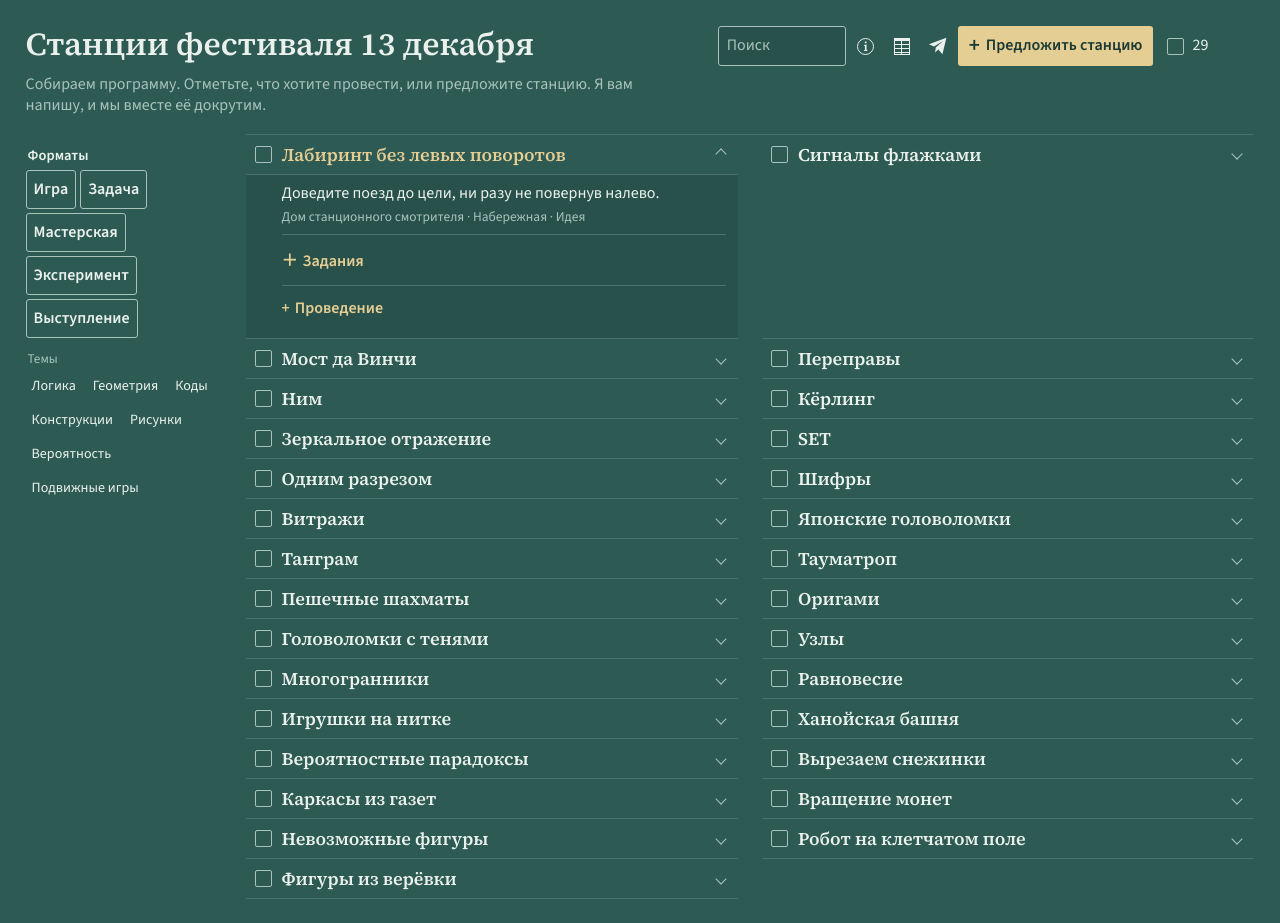
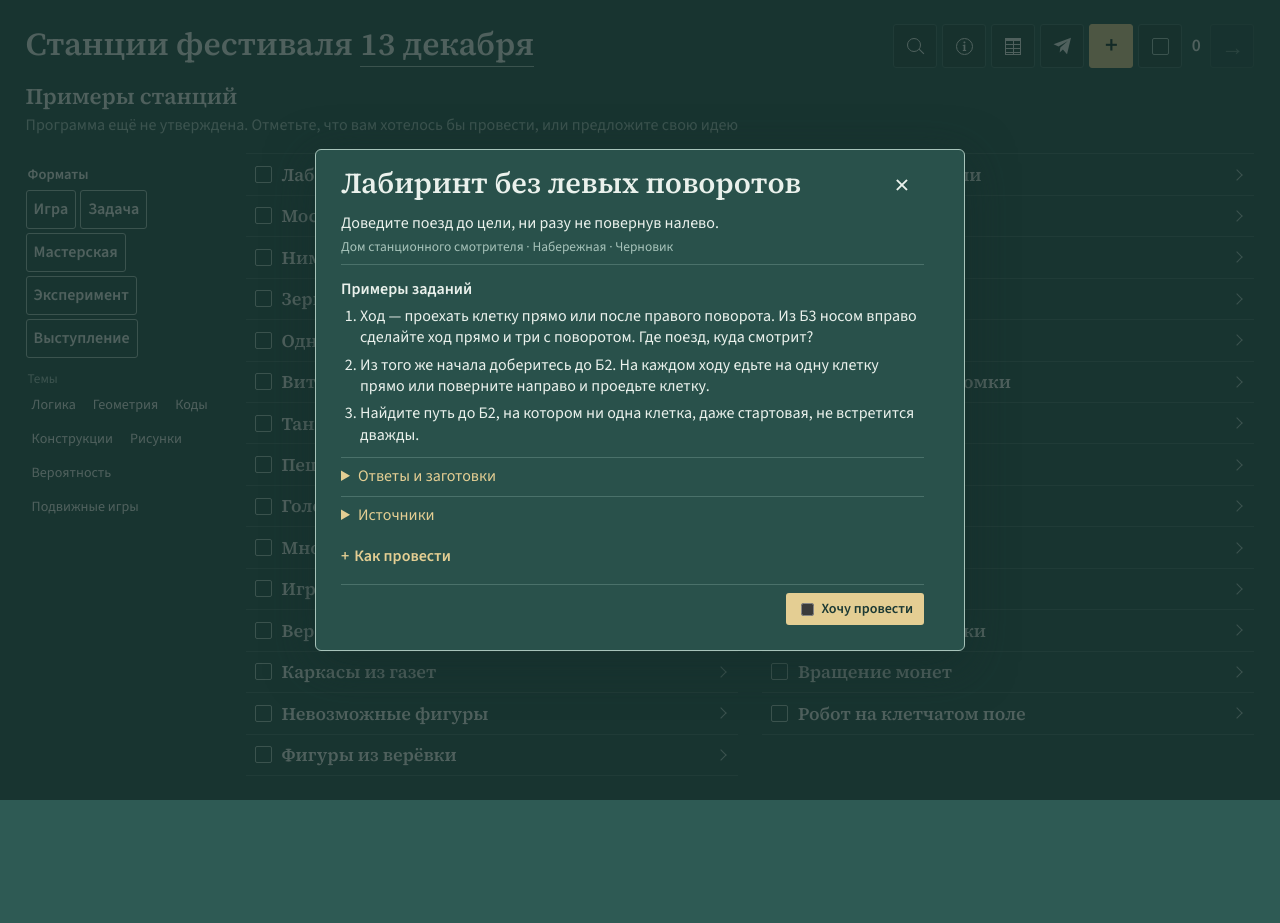
Before and after one commit to d1-d57/kvest-57-2026, a plain HTML site: page birchbay/komanda/index.html in a window 1280 px wide. Both pictures are taken after a click on the button "Лабиринт без левых поворотов". After the commit the page ends 800 px from the top, so only its background shows below. Drawn offline with Linux system fonts and the light colour scheme; no server answers.

Commit message:
Упростить шапку каталога и открыть станции в отдельных окнах

```diff
--- a/birchbay/komanda/forms.js
+++ b/birchbay/komanda/forms.js
@@ -24,7 +24,6 @@ const previewKey = "festival-stations-submissions-v1";
 let stations = globalThis.stationSeed ?? [];
 
 const selected = new Set();
-const expanded = new Set();
 const filters = new Set();
 const topicFilters = new Set();
 const catalog = element("#catalog");
@@ -33,6 +32,9 @@ const proposalOpen = element("#proposal-open");
 const selectAll = element("#select-all");
 const query = element("#query");
 const cards = element("#cards");
+const stationDialog = element("#station-dialog");
+const stationDialogPick = element("#station-dialog-pick");
+let activeStationId = "";
 let fullCatalog = true;
 const ideaForm = element("#submission-form");
 const ideaStatus = element("#idea-status");
@@ -69,8 +71,12 @@ function stationTitle(station) {
 
 function updateSelection() {
   selectionSubmit.disabled = selected.size === 0;
+  element("#selection-count").value = String(selected.size);
   selectAll.checked = stations.length > 0 && selected.size === stations.length;
   selectAll.indeterminate = selected.size > 0 && selected.size < stations.length;
+  const allAction = selectAll.checked ? "Снять все отметки" : "Выбрать все станции";
+  selectAll.setAttribute("aria-label", allAction);
+  element("#master-pick").title = allAction;
   const marked = stations.filter(station => selected.has(station.id));
   const list = element("#application-selection");
   list.hidden = marked.length === 0;
@@ -83,7 +89,7 @@ selectAll.addEventListener("change", () => {
   render();
 });
 
-const stateLabels = { open: "Идея", interested: "Есть отклики", confirmed: "Ведущий подтверждён" };
+const stateLabels = { open: "Черновик", interested: "Есть отклики", confirmed: "Ведущий подтверждён" };
 
 function stationState(station) {
   return station.stage || (station.confirmed ? "confirmed" : station.people ? "interested" : "open");
@@ -106,13 +112,13 @@ function stationDetails(station) {
 
   const tasks = (station.tasks || "").split("\n").map(line => line.trim()).filter(Boolean);
   if (tasks.length) {
-    const handout = node("details", "", "station-handout");
+    const handout = node("section", "", "station-handout");
     const list = node("ol");
     for (const task of tasks) list.append(node("li", task));
-    handout.append(node("summary", "Задания"), list);
+    handout.append(node("h3", "Примеры заданий"), list);
     if (station.check || station.taskPrep) {
       const check = node("details", "", "handout-check");
-      check.append(node("summary", "Проводящему"));
+      check.append(node("summary", "Ответы и заготовки"));
       if (station.check) check.append(node("p", station.check));
       if (station.taskPrep) check.append(node("p", station.taskPrep, "handout-preparation"));
       handout.append(check);
@@ -129,7 +135,11 @@ function stationDetails(station) {
       item.append(link);
       sources.append(item);
     }
-    if (sources.childElementCount) handout.append(sources);
+    if (sources.childElementCount) {
+      const references = node("details", "", "handout-check");
+      references.append(node("summary", "Источники"), sources);
+      handout.append(references);
+    }
     detail.append(handout);
   }
 
@@ -140,15 +150,26 @@ function stationDetails(station) {
   const labels = [...station.tags, ...(station.topics ?? [])];
   if (labels.length) describe(facts, "Форматы и темы", [...new Set(labels)].join(" · "));
   if (facts.childElementCount) {
-    running.append(node("summary", "Проведение"), facts);
+    running.append(node("summary", "Как провести"), facts);
     detail.append(running);
   }
 
   return detail;
 }
 
+function setStationSelected(id, checked) {
+  if (checked) selected.add(id);
+  else selected.delete(id);
+  const row = document.getElementById(`station-${id}`);
+  if (row) {
+    row.dataset.selected = String(checked);
+    row.querySelector(".station-tick input").checked = checked;
+  }
+  updateSelection();
+}
+
 function updateCatalogFill() {
-  catalog.dataset.fill = String(fullCatalog && expanded.size === 0);
+  catalog.dataset.fill = String(fullCatalog);
 }
 
 function card(station) {
@@ -163,21 +184,14 @@ function card(station) {
   pick.checked = selected.has(station.id);
   pick.setAttribute("aria-label", `Отметить — ${title}`);
   result.dataset.selected = String(pick.checked);
-  pick.addEventListener("change", () => {
-    if (pick.checked) selected.add(station.id);
-    else selected.delete(station.id);
-    result.dataset.selected = String(pick.checked);
-    updateSelection();
-  });
+  pick.addEventListener("change", () => setStationSelected(station.id, pick.checked));
   label.append(pick);
   row.append(label);
 
-  const detail = stationDetails(station);
-  detail.id = `details-${station.id}`;
-
   const toggle = node("button", "", "station-toggle");
   toggle.type = "button";
-  toggle.setAttribute("aria-controls", detail.id);
+  toggle.setAttribute("aria-controls", stationDialog.id);
+  toggle.setAttribute("aria-haspopup", "dialog");
   const stage = stationState(station);
   toggle.setAttribute("aria-label", stage === "open" ? title : `${title} · ${stateLabels[stage]}`);
   toggle.append(node("span", title, "station-title"));
@@ -188,20 +202,9 @@ function card(station) {
     mark.setAttribute("aria-hidden", "true");
     toggle.append(mark);
   }
-  function update() {
-    const open = expanded.has(station.id);
-    detail.hidden = !open;
-    toggle.setAttribute("aria-expanded", String(open));
-  }
-  update();
-  toggle.addEventListener("click", () => {
-    if (expanded.has(station.id)) expanded.delete(station.id);
-    else expanded.add(station.id);
-    update();
-    updateCatalogFill();
-  });
+  toggle.addEventListener("click", () => openStation(station));
   row.append(toggle);
-  result.append(row, detail);
+  result.append(row);
   return result;
 }
 
@@ -221,8 +224,6 @@ function render() {
   const count = element("#catalog-status");
   count.textContent = matches.length ? "" : "Ничего не найдено";
   element("#master-pick").hidden = !stations.length;
-  element("#select-all-label").textContent = String(stations.length);
-  selectAll.setAttribute("aria-label", `Выбрать все станции (${stations.length})`);
   count.setAttribute("aria-label", `Найдено станций: ${matches.length}`);
   element("#reset-catalog").hidden = matches.length > 0 || !(filters.size || topicFilters.size || words.length);
   const topicsButton = element("#toggle-filters");
@@ -320,16 +321,29 @@ document.addEventListener("keydown", event => {
   if (event.key === "Escape" && !infoPanel.hidden) dismissInfo();
 });
 
+function openStation(station, tasks = false) {
+  activeStationId = station.id;
+  element("#station-dialog-title").textContent = stationTitle(station);
+  element("#station-dialog-content").replaceChildren(stationDetails(station));
+  stationDialogPick.checked = selected.has(station.id);
+  if (!stationDialog.open) stationDialog.showModal();
+  stationDialog.scrollTop = 0;
+  if (tasks) stationDialog.querySelector(".station-handout")?.scrollIntoView({ block: "nearest" });
+}
+
+element("#close-station").addEventListener("click", () => stationDialog.close());
+stationDialog.addEventListener("close", () => {
+  document.getElementById(`station-${activeStationId}`)?.querySelector(".station-toggle")
+    ?.focus({ preventScroll: true });
+});
+stationDialogPick.addEventListener("change", () => setStationSelected(activeStationId, stationDialogPick.checked));
+
 function openLinkedStation() {
   const fragment = location.hash.slice(1);
-  const taskLink = fragment.startsWith("tasks-");
-  if (!taskLink && !fragment.startsWith("station-")) return;
-  const card = document.getElementById(taskLink ? `station-${fragment.slice(6)}` : fragment);
-  const toggle = card?.querySelector(".station-toggle");
-  if (toggle?.getAttribute("aria-expanded") === "false") toggle.click();
-  const handout = taskLink && card?.querySelector(".station-handout");
-  if (handout) handout.open = true;
-  card?.scrollIntoView();
+  const match = /^(station-|tasks-)(.+)$/.exec(fragment);
+  if (!match) return;
+  const station = stations.find(entry => entry.id === match[2]);
+  if (station) openStation(station, match[1] === "tasks-");
 }
 
 window.addEventListener("hashchange", openLinkedStation);
@@ -347,13 +361,39 @@ function clearCatalogFilters() {
   topicFilters.clear();
   for (const filter of document.querySelectorAll("#filters button, #topic-filters button")) filter.setAttribute("aria-pressed", "false");
   query.value = "";
+  element("#search-toggle").classList.remove("has-query");
 }
 
-query.addEventListener("input", render);
+const searchButton = element("#search-toggle");
+const searchPanel = element("#search-panel");
+
+function setSearchOpen(open, returnFocus = false) {
+  searchPanel.hidden = !open;
+  searchButton.setAttribute("aria-expanded", String(open));
+  if (open) query.focus();
+  else if (returnFocus) searchButton.focus();
+}
+
+searchButton.addEventListener("click", () => setSearchOpen(searchPanel.hidden));
+searchPanel.addEventListener("keydown", event => {
+  if (event.key === "Escape") {
+    event.preventDefault();
+    setSearchOpen(false, true);
+  }
+});
+document.addEventListener("pointerdown", event => {
+  if (!searchPanel.hidden && !searchPanel.contains(event.target) && !searchButton.contains(event.target)) {
+    setSearchOpen(false);
+  }
+});
+query.addEventListener("input", () => {
+  searchButton.classList.toggle("has-query", Boolean(query.value.trim()));
+  render();
+});
 element("#reset-catalog").addEventListener("click", () => {
   clearCatalogFilters();
   render();
-  query.focus();
+  searchButton.focus();
 });
 const maxIdeas = 5;
 const ideaList = element("#idea-list");
@@ -579,7 +619,7 @@ element("#submit-in-google").addEventListener("click", () => {
 });
 
 async function refreshPublicCatalog() {
-  if (!intake || live) return;
+  if (!intake || live || preview) return;
   try {
     const url = new URL(intake);
     url.searchParams.set("view", "catalog");
@@ -589,7 +629,6 @@ async function refreshPublicCatalog() {
     if (!Array.isArray(result.stations) || !result.stations.every(station => typeof station.action === "string")) return;
     const present = new Set(result.stations.map(station => station.id));
     for (const id of selected) if (!present.has(id)) selected.delete(id);
-    for (const id of expanded) if (!present.has(id)) expanded.delete(id);
     stations = result.stations;
     render();
   } catch {
--- a/birchbay/komanda/index.html
+++ b/birchbay/komanda/index.html
@@ -9,24 +9,29 @@
   <meta name="description" content="Идеи станций фестиваля 13 декабря в 57-й школе.">
   <title>13 декабря · Станции</title>
   <link rel="stylesheet" href="fonts.css">
-  <link rel="stylesheet" href="style.css?v=24310aadbd36">
+  <link rel="stylesheet" href="style.css?v=61d6d89cb3f8">
   <script src="stations.js" defer></script>
-  <script src="forms.js?v=cce8f8df93ea" defer></script>
+  <script src="forms.js?v=0dbb21bfe0d9" defer></script>
 </head>
 <body>
   <main id="idei">
     <header class="intro">
       <div class="header-row">
-        <h1>Станции фестиваля <span class="festival-date">13 декабря</span></h1>
+        <h1>Станции фестиваля <a class="festival-link" href="../" title="Страница фестиваля"><span class="festival-date">13 декабря</span></a></h1>
         <div class="top-controls">
-          <input type="search" id="query" aria-label="Поиск станций" placeholder="Поиск">
+          <button type="button" id="search-toggle" class="icon-button icon-hint" aria-label="Поиск" aria-controls="search-panel" aria-expanded="false">
+            <span class="icon-search" aria-hidden="true"></span><span class="icon-tooltip" aria-hidden="true">Поиск</span>
+          </button>
+          <div id="search-panel" hidden>
+            <input type="search" id="query" aria-label="Поиск станций" placeholder="Поиск станций">
+          </div>
 
           <div class="info-control" id="info-control">
             <button type="button" id="info-toggle" class="icon-button" aria-label="Информация" aria-controls="info-panel" aria-expanded="false">
               <span class="icon-info" aria-hidden="true">i</span>
             </button>
             <div class="info-panel" id="info-panel" hidden>
-              <p id="info-flow">Отметьте станции и нажмите стрелку. Общая галочка отмечает весь список. Новые идеи можно предложить отдельно.</p>
+              <p id="info-flow">Отметьте идеи и нажмите стрелку. Общая галочка отмечает весь список. Плюс открывает форму новой станции.</p>
               <p>Результат подходит под все выбранные теги.</p>
               <p id="info-sheet" hidden>В Google-таблице с доступом можно вписаться или добавить станцию.</p>
             </div>
@@ -41,20 +46,21 @@
             <span class="icon-tooltip" aria-hidden="true">Telegram</span>
           </a>
           <button class="primary icon-button" id="proposal-open" type="button" aria-label="Предложить станцию" title="Предложить станцию" hidden>
-            <span class="proposal-plus" aria-hidden="true">+</span><span class="proposal-label">Предложить станцию</span>
+            <span class="proposal-plus" aria-hidden="true">+</span>
           </button>
           <div class="pick-actions">
             <label class="master-pick" id="master-pick" title="Выбрать все станции" hidden>
               <input id="select-all" type="checkbox" aria-label="Выбрать все станции">
-              <span id="select-all-label"></span>
             </label>
+            <output id="selection-count" aria-live="polite" aria-label="Выбрано станций">0</output>
             <button class="primary icon-button icon-hint" type="button" id="selection-submit" aria-label="Открыть отклик" disabled>
               <span aria-hidden="true">→</span><span class="icon-tooltip" aria-hidden="true">Открыть отклик</span>
             </button>
           </div>
         </div>
       </div>
-      <p>Собираем программу. Отметьте, что хотите провести, или предложите станцию. Я вам напишу, и мы вместе её докрутим.</p>
+      <h2>Примеры станций</h2>
+      <p>Программа ещё не утверждена. Отметьте, что вам хотелось бы провести, или предложите свою идею</p>
     </header>
     <aside class="controls" aria-label="Фильтры станций">
       <fieldset class="format-group">
@@ -78,10 +84,21 @@
 
     <p id="submission-feedback" role="status" hidden></p>
 
+    <dialog id="station-dialog" aria-labelledby="station-dialog-title">
+      <header class="dialog-header">
+        <h2 id="station-dialog-title"></h2>
+        <button id="close-station" class="icon-button dialog-close" type="button" aria-label="Закрыть" autofocus>×</button>
+      </header>
+      <div id="station-dialog-content"></div>
+      <footer class="station-dialog-footer">
+        <label class="choice"><input id="station-dialog-pick" type="checkbox">Хочу провести</label>
+      </footer>
+    </dialog>
+
     <dialog id="submission" aria-labelledby="submission-title">
       <header class="dialog-header">
         <h2 id="submission-title"></h2>
-        <button id="close-submission" class="icon-button" type="button" aria-label="Закрыть">×</button>
+        <button id="close-submission" class="icon-button dialog-close" type="button" aria-label="Закрыть">×</button>
       </header>
       <form id="submission-form">
         <div id="application-summary" hidden>
--- a/birchbay/komanda/style.css
+++ b/birchbay/komanda/style.css
@@ -120,9 +120,9 @@ input[type=checkbox] { accent-color: var(--accent); }
   color: var(--ink);
   text-align: left;
 }
-.station-toggle:hover .station-title, .station-toggle[aria-expanded=true] .station-title { color: var(--accent); }
+.station-toggle:hover .station-title { color: var(--accent); }
 .station-title { font: 600 1.04rem/1.18 var(--serif); }
-.card-body { border-top: 1px solid var(--rule); background: var(--panel); margin: 0; padding: 8px 12px 12px 36px; }
+.card-body { margin: 0; padding: 0; }
 .card-overview { padding-bottom: 8px; border-bottom: 1px solid var(--rule); }
 .card-overview p { margin: 0; }
 .card-summary { color: var(--ink); font-size: 1rem; }
@@ -156,7 +156,6 @@ input[type=checkbox] { accent-color: var(--accent); }
   #catalog-status { margin-bottom: 2px; }
   .station-row { grid-template-columns: 40px minmax(0, 1fr); }
   .station-toggle { min-height: 44px; padding: 5px 4px 5px 0; }
-  .card-body { padding-left: 40px; }
   .chips button, .choice { min-height: 40px; }
 }
 
@@ -262,10 +261,10 @@ input[type=checkbox] { accent-color: var(--accent); }
 
 
 
-.station-handout { margin: 8px 0 4px; border-bottom: 1px solid var(--rule); padding-bottom: 6px; }
-.station-handout summary { min-height: 36px; color: var(--accent); font-weight: 600; display: flex; align-items: center; gap: 5px; }
-.station-handout summary::before { content: "＋"; }
-.station-handout[open] > summary::before, .handout-check[open] > summary::before { content: "−"; }
+.station-handout { margin: 14px 0 5px; }
+.station-handout h3 { margin: 0 0 5px; font-size: 1rem; }
+.handout-check { border-top: 1px solid var(--rule); }
+.handout-check > summary { padding-block: 8px; cursor: pointer; color: var(--accent); }
 .station-handout ol { margin: 0 0 5px; padding-inline-start: 19px; }
 .station-handout ol li { padding-bottom: 6px; }
 .handout-check p { margin: 0 0 5px; }
@@ -278,7 +277,8 @@ input[type=checkbox] { accent-color: var(--accent); }
 
 .intro { grid-column: 1 / -1; padding-bottom: 17px; }
 .intro h1 { margin: 0 0 3px; font: 600 clamp(1.4rem, 3vw, 2rem)/1.15 var(--serif); }
-.intro p { max-width: 82ch; margin: 6px 0 0; color: var(--muted); }
+.intro h2 { margin: 16px 0 1px; font: 600 clamp(1.1rem, 2vw, 1.4rem)/1.2 var(--serif); }
+.intro p { margin: 4px 0 0; color: var(--muted); }
 @media (max-width: 700px) {
   .intro { padding: 5px 0 10px; }
   .intro p { font-size: .91rem; }
@@ -309,7 +309,7 @@ input[type=checkbox] { accent-color: var(--accent); }
 #catalog-status:empty { display: none; }
 #catalog-status { margin: 0; }
 
-#submission {
+#submission, #station-dialog {
   width: min(540px, calc(100% - 28px));
   max-height: calc(100dvh - 28px);
   padding: clamp(15px, 4vw, 25px);
@@ -321,10 +321,24 @@ input[type=checkbox] { accent-color: var(--accent); }
   overflow: auto;
   overscroll-behavior: contain;
 }
-#submission::backdrop { background: #102523b5; }
+#station-dialog {
+  --dialog-pad: clamp(15px, 4vw, 25px);
+  width: min(650px, calc(100% - 28px));
+  padding: 0 var(--dialog-pad) var(--dialog-pad);
+  scrollbar-gutter: stable;
+}
+#station-dialog .dialog-header {
+  position: sticky;
+  top: 0;
+  z-index: 1;
+  padding: 12px 0 7px;
+  background: var(--panel);
+}
+#station-dialog-content { scroll-margin-top: 60px; }
+#submission::backdrop, #station-dialog::backdrop { background: #102523b5; }
 .dialog-header, .dialog-actions { display: flex; align-items: center; justify-content: space-between; gap: 10px; }
 .dialog-header h2 { margin: 0; font: 600 clamp(21px, 4vw, 29px)/1.15 var(--serif); }
-#close-submission { font: 26px/1 system-ui, sans-serif; width: 44px; height: 44px; }
+.dialog-close { font: 26px/1 system-ui, sans-serif; width: 44px; height: 44px; }
 #application-count { margin: 3px 0 6px; }
 #application-selection { padding-inline-start: 20px; margin: 0 0 12px; max-height: 28vh; overflow: auto; color: var(--muted); }
 .idea-draft { position: relative; margin: 9px 0 4px; }
@@ -359,10 +373,9 @@ input[type=checkbox] { accent-color: var(--accent); }
   grid-column: 3;
   margin-inline-end: 5px;
   border-right: 1px solid var(--muted);
-  border-bottom: 1px solid var(--muted);
+  border-top: 1px solid var(--muted);
   transform: rotate(45deg);
 }
-.station-toggle[aria-expanded=true]::after { transform: rotate(225deg); }
 .station-state {
   grid-column: 2;
   width: 7px;
@@ -376,31 +389,105 @@ input[type=checkbox] { accent-color: var(--accent); }
 @media (min-width: 920px) { #submission-feedback { top: 12px; bottom: auto; } }
 
 .header-row { display: flex; align-items: center; justify-content: space-between; gap: 14px; }
-.header-row h1 { flex: 0 1 auto; }
-.header-row .top-controls { align-items: center; flex: 0 0 auto; min-width: 0; }
-#query { flex: none; width: clamp(85px, 10vw, 170px); }
-.pick-actions { display: flex; align-items: center; margin-left: 4px; }
-#proposal-open { width: auto; min-width: 40px; min-height: 40px; padding: 0 10px; display: inline-flex; gap: 6px; }
-#selection-submit { width: 40px; min-height: 40px; padding: 0; font: 23px/1 system-ui, sans-serif; }
-#proposal-open, #selection-submit { color: var(--chip-ink); background: var(--accent); }
-#proposal-open:hover, #selection-submit:hover { background: var(--chip); }
-#selection-submit:disabled { visibility: hidden; }
+.festival-link {
+  color: inherit;
+  text-decoration: none;
+  border-bottom: 1px solid var(--muted);
+}
+.festival-link:hover, .festival-link:focus-visible { color: var(--accent); }
+.header-row .top-controls {
+  --control-size: 44px;
+  align-items: center;
+  flex: 0 0 auto;
+  min-width: 0;
+  gap: 5px;
+}
+.header-row .icon-button, .master-pick {
+  inline-size: var(--control-size);
+  block-size: var(--control-size);
+  min-height: var(--control-size);
+  padding: 0;
+  display: inline-grid;
+  place-items: center;
+  flex: none;
+  border: 1px solid var(--rule);
+  border-radius: 3px;
+  background: var(--panel);
+  color: var(--ink);
+}
+.header-row .icon-button:hover, .master-pick:hover { border-color: var(--accent); color: var(--accent); }
+.header-row #proposal-open, .header-row #selection-submit:not(:disabled) {
+  color: var(--chip-ink);
+  background: var(--accent);
+  border-color: var(--accent);
+}
+.header-row #proposal-open:hover, .header-row #selection-submit:not(:disabled):hover { background: var(--chip); }
+#selection-submit { font: 23px/1 system-ui, sans-serif; }
+#selection-submit:disabled { color: var(--muted); opacity: .5; cursor: default; }
 #idea-submit:disabled { opacity: .55; cursor: default; }
-.proposal-plus { font-size: 1.35rem; line-height: 1; }
+.proposal-plus { font-size: 1.55rem; line-height: 1; }
+.pick-actions { display: flex; align-items: center; gap: 5px; }
+#selection-count {
+  min-width: 2ch;
+  text-align: center;
+  font-size: 1.1rem;
+  font-weight: 600;
+  color: var(--ink);
+  font-variant-numeric: tabular-nums;
+}
+.master-pick:focus-within { outline: 2px solid var(--accent); outline-offset: 2px; }
+.master-pick input:focus-visible { outline: none; }
+.icon-search {
+  box-sizing: content-box;
+  position: relative;
+  width: 12px;
+  height: 12px;
+  margin-right: 3px;
+  margin-bottom: 3px;
+  border: 1.5px solid currentColor;
+  border-radius: 50%;
+}
+.icon-search::after {
+  content: "";
+  position: absolute;
+  width: 7px;
+  border-top: 1.5px solid currentColor;
+  left: 10px;
+  top: 12px;
+  transform: rotate(45deg);
+}
+#search-toggle[aria-expanded=true], .header-row #search-toggle.has-query { border-color: var(--accent); color: var(--accent); }
+#search-panel {
+  position: absolute;
+  z-index: 5;
+  left: 0;
+  top: calc(100% + 6px);
+  width: min(240px, calc(100vw - 24px));
+  background: var(--panel);
+  padding: 5px;
+  border: 1px solid var(--muted);
+  border-radius: 4px;
+}
+.header-row .info-control { position: static; }
+.header-row .info-panel { left: 0; }
+.station-dialog-footer {
+  display: flex;
+  justify-content: flex-end;
+  border-top: 1px solid var(--rule);
+  padding-top: 8px;
+  margin-top: 9px;
+}
+.station-dialog-footer .choice {
+  padding-inline: 10px;
+  color: var(--chip-ink);
+  background: var(--accent);
+  font-weight: 600;
+}
+.station-dialog-footer .choice:hover { background: var(--chip); }
 
-@media (max-width: 1050px) { .proposal-label { display: none; } }
-@media (max-width: 850px) {
-  .header-row { flex-wrap: wrap; gap: 7px; }
-  .header-row .top-controls { flex: 1 1 100%; }
-  #query { flex: 1 1 70px; min-width: 0; }
-  .header-row .info-panel { left: auto; right: auto; }
+@media (max-width: 850px) { .header-row { flex-wrap: wrap; gap: 9px; } }
+@media (max-width: 520px) {
+  .header-row .top-controls { --control-size: clamp(35px, 9vw, 42px); gap: 4px; }
+  .pick-actions { gap: 4px; }
+  #selection-count { font-size: 1rem; }
 }
-@media (max-width: 520px) {
-  .header-row .top-controls { gap: 2px; }
-  .header-row .icon-button { width: 36px; min-width: 36px; padding-inline: 0; }
-  #proposal-open { min-width: 36px; padding-inline: 0; }
-  .pick-actions { margin-left: 0; }
-  .master-pick { gap: 4px; padding-inline: 3px; }
-  #query { width: 70px; }
-  .header-row .info-panel { left: 0; }
-}
```
